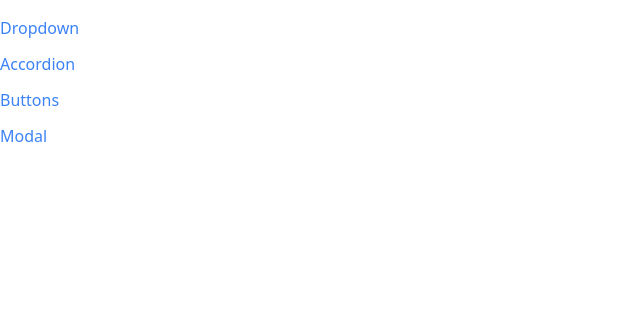
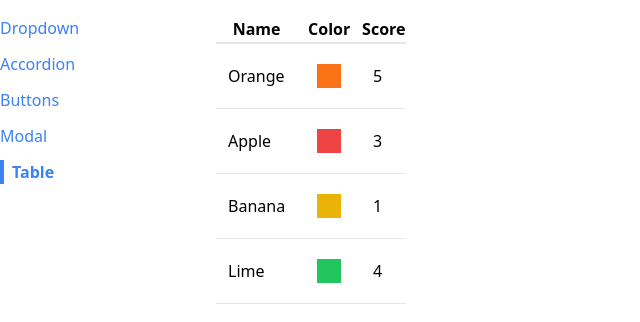
Before and after one commit to joaoiguana/comps, a React (Create React App) app: page /table in a window 1280 px wide. Shown: the top 322 px of the page, without its empty margins (0-640 px from the left). Built offline with nearby package versions, Linux system fonts and the light colour scheme.

Commit message:
feature-full data table

```diff
--- a/src/App.js
+++ b/src/App.js
@@ -3,7 +3,8 @@
 import AccordionPage from './pages/AccordionPage';
 import DropdownPage from './pages/DropdownPage';
 import ButtonPage from './pages/ButtonPage';
-import ModalPage from './pages/ModalPage'
+import ModalPage from './pages/ModalPage';
+import TablePage from './pages/TablePage'
 
 function App() {
   return (
@@ -22,6 +23,9 @@
           <Route path='/modal'>
             <ModalPage />
           </Route>
+          <Route path='/table'>
+            <TablePage />
+          </Route>
         </div>
       </div>
     )
--- a/src/components/Sidebar.js
+++ b/src/components/Sidebar.js
@@ -5,7 +5,8 @@
     { label: 'Dropdown', path: '/' },
     { label: 'Accordion', path: '/accordion' },
     { label: 'Buttons', path: '/buttons' },
-    { label: 'Modal', path: '/modal' }
+    { label: 'Modal', path: '/modal' },
+    { label: 'Table', path: '/table' }
   ];
 
   const renderedLinks = links.map((link) => {
--- /dev/null
+++ b/src/components/Table.js
@@ -0,0 +1,34 @@
+function Table({ data, config, keyFn }) {
+  const renderedHeaders = config.map((column) => {
+    return (
+      <th key={column.label}>{column.label}</th>
+    )
+  });
+
+  const renderedRows = data.map((rowData) => {
+    const renderedCells = config.map((column) => {
+      return <td key={column.label} className="p-3">{column.render(rowData)}</td>
+    })
+
+    return (
+      <tr className="border-b" key={keyFn(rowData)}>
+        {renderedCells}
+      </tr>
+    )
+  });
+
+  return (
+    <table className="table-auto border-spacing-2">
+      <thead>
+        <tr className="border-b-2">
+          {renderedHeaders}
+        </tr>
+      </thead>
+      <tbody>
+        {renderedRows}
+      </tbody>
+    </table>
+  );
+}
+
+export default Table;
--- /dev/null
+++ b/src/pages/TablePage.js
@@ -0,0 +1,37 @@
+import Table from "../components/Table";
+
+function TablePage() {
+  const data = [
+    { name: 'Orange', color: 'bg-orange-500', score: 5 },
+    { name: 'Apple', color: 'bg-red-500', score: 3 },
+    { name: 'Banana', color: 'bg-yellow-500', score: 1 },
+    { name: 'Lime', color: 'bg-green-500', score: 4 },
+  ];
+
+  const config = [
+    {
+      label: 'Name',
+      render: (fruit) => fruit.name
+    },
+    {
+      label: 'Color',
+      render: (fruit) => <div className={`p-3 m-2 ${fruit.color}`}></div>
+    },
+    {
+      label: 'Score',
+      render: (fruit) => fruit.score
+    },
+  ];
+
+  const keyFn = (fruit) => {
+    return fruit.name;
+  }
+
+  return (
+    <div>
+      <Table data={data} config={config} keyFn={keyFn} />
+    </div>
+  );
+}
+
+export default TablePage;
```
